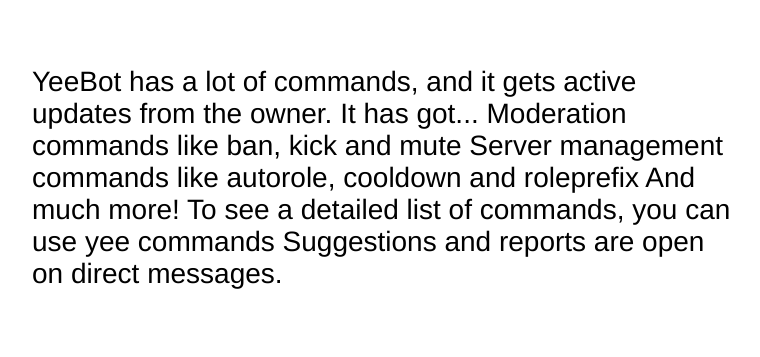
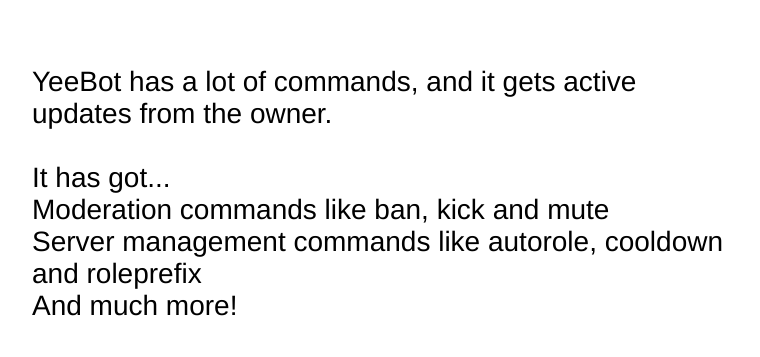
Before and after one commit to TheBrunoRM/yeebot, a plain HTML site: page index.html in a window 1280 px wide. Shown: the part 186-543 px from the top of the page, without its empty margins (256-1016 px from the left). Drawn offline with Linux system fonts and the light colour scheme.

Commit message:
paragraph newline fix

```diff
--- a/index.html
+++ b/index.html
@@ -16,15 +16,15 @@
 <body>
     <h1>YeeBot</h1>
     <p id="description">
-        YeeBot has a lot of commands, and it gets active updates from the owner.
-
-        It has got...
-        Moderation commands like ban, kick and mute
-        Server management commands like autorole, cooldown and roleprefix
-        And much more!
-
-        To see a detailed list of commands, you can use yee commands
-        Suggestions and reports are open on direct messages.
+        YeeBot has a lot of commands, and it gets active updates from the owner.<br>
+        <br>
+        It has got...<br>
+        Moderation commands like ban, kick and mute<br>
+        Server management commands like autorole, cooldown and roleprefix<br>
+        And much more!<br>
+        <br>
+        To see a detailed list of commands, you can use yee commands<br>
+        Suggestions and reports are open on direct messages.<br>
     </p>
     <div id="button-container">
         <a id="invite" target="_blank"
```
